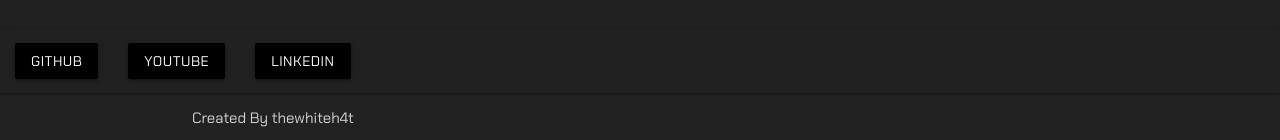
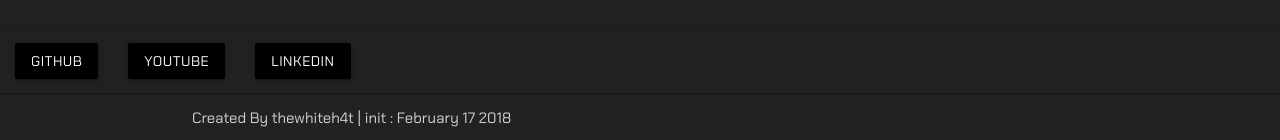
Before and after one commit to thewhiteh4t/thewhiteh4t.github.io, a Jekyll site: the page built from index.html, in a window 1280 px wide and 900 px high, scrolled down 1379 px. Shown: the part 757-897 px from the top of the window. Built offline with Jekyll 4.4.1, drawn with Linux system fonts in a browser that asks for light colours; nearby versions of some CDN libraries; comment, search, counter and statistics services are not loaded; a style sheet for code colours, icons or effects is not loaded.

Commit message:
Added init date

```diff
--- a/_layouts/default.html
+++ b/_layouts/default.html
@@ -73,7 +73,7 @@
       </div>
     </nav>
     <div class="footer-copyright z-depth-4">
-      <div class="container">Created By thewhiteh4t</div>
+      <div class="container">Created By thewhiteh4t | init : February 17 2018</div>
     </div>
   </footer>
 
```
